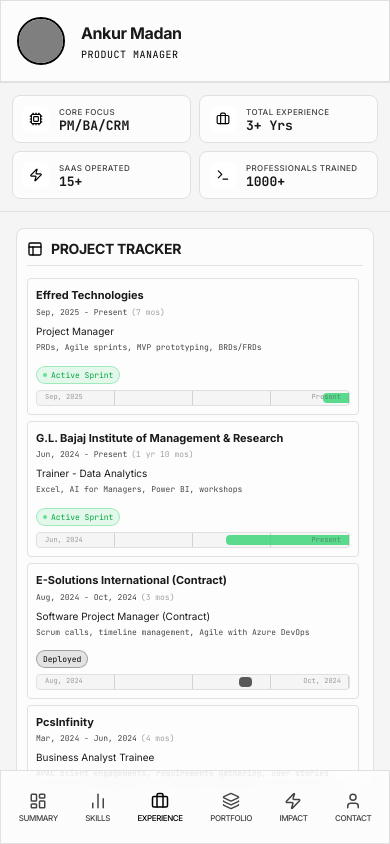
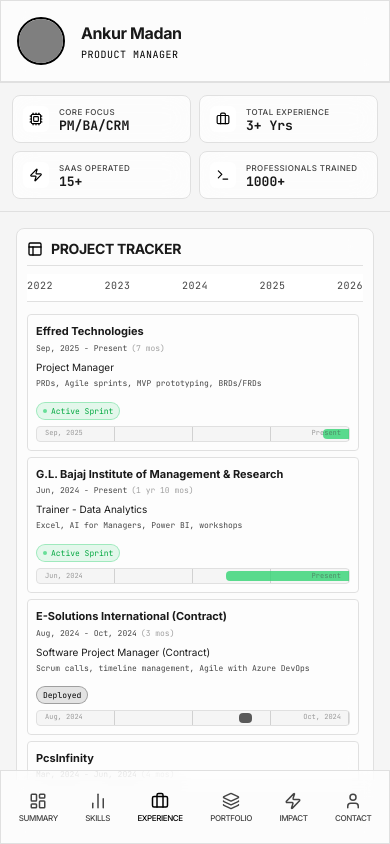
Before and after one commit to ankur-the-analyst/Webpage-Techsite-, a React (Vite) app: page / in a window 390 px wide. Both pictures are taken after a click on the button "EXPERIENCE". Built offline with nearby package versions, Linux system fonts and the light colour scheme; grey boxes are pictures that could not be loaded.

Commit message:
feat(ProjectTracker): Add mobile-friendly timeline header
Implements a fixed timeline header for smaller screens to improve usability in the Project Tracker section. This header ensures years are always visible on mobile and tablet devices.

```diff
--- a/src/App.tsx
+++ b/src/App.tsx
@@ -765,9 +765,16 @@ const ExperienceWidget = () => {
     >
       <SectionTitle title="Project Tracker" icon={Layout} />
 
+      {/* Fixed Timeline Header for Mobile/Tablet */}
+      <div className="md:hidden z-20 bg-cyber-panel/95 backdrop-blur-sm border-b border-cyber-border pb-2 mb-2 pt-1 text-[10px] font-mono text-cyber-muted uppercase tracking-wider flex justify-between w-full">
+        {Array.from({ length: totalYears + 1 }).map((_, i) => (
+          <span key={i}>{minYear + i}</span>
+        ))}
+      </div>
+
       <div className="flex-1 overflow-x-auto overflow-y-auto mt-1 md:mt-4 pr-1 md:pr-2 custom-scrollbar">
         <div className="min-w-full md:min-w-[800px]">
-          {/* Header */}
+          {/* Header for Desktop */}
         <div className="hidden md:grid sticky top-0 z-10 bg-cyber-panel/95 backdrop-blur-sm grid-cols-12 gap-4 border-b border-cyber-border pb-3 mb-4 pt-1 text-xs font-mono text-cyber-muted uppercase tracking-wider">
           <div className="col-span-3">Organization</div>
           <div className="col-span-3">Role & Focus</div>
```
